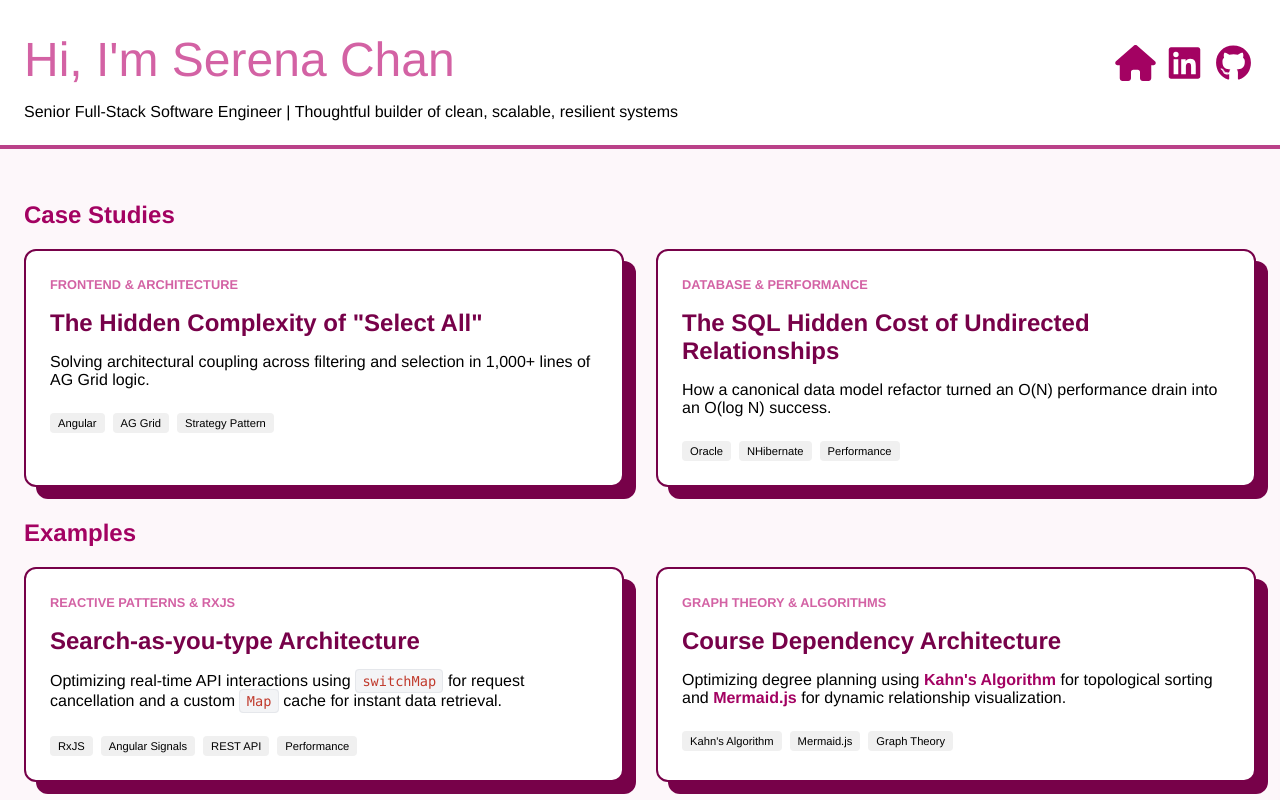
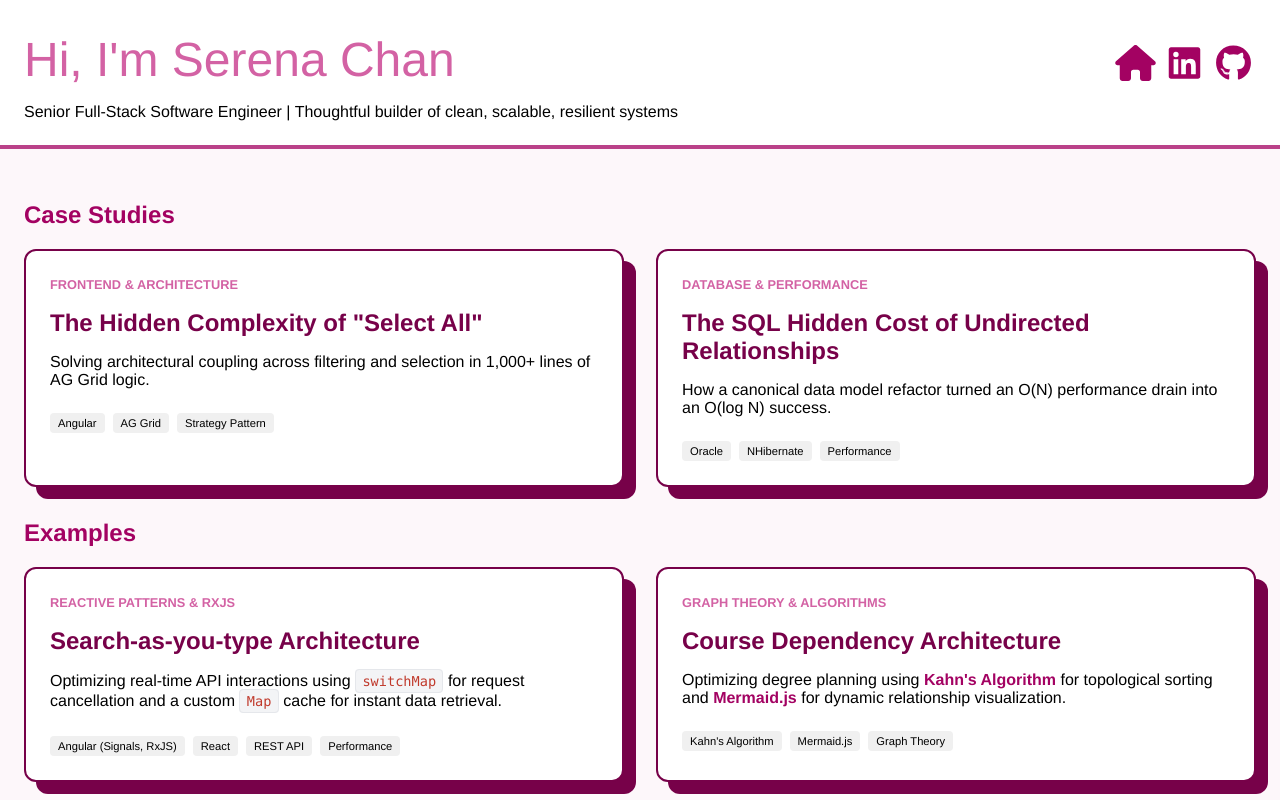
Before and after one commit to serenasychan/serenasychan.github.io, an Angular app: page / in a window 1280 px wide. Built offline with nearby package versions, Linux system fonts and the light colour scheme.

Commit message:
update homepage

```diff
--- a/src/pages/home-page/home-page.component.html
+++ b/src/pages/home-page/home-page.component.html
@@ -38,7 +38,7 @@
           and a custom <code>Map</code> cache for instant data retrieval.
         </p>
         <div class="tags">
-          <span>RxJS</span><span>Angular Signals</span><span>REST API</span><span>Performance</span>
+          <span>Angular (Signals, RxJS)</span><span>React</span><span>REST API</span><span>Performance</span>
         </div>
       </div>
     </a>
```
